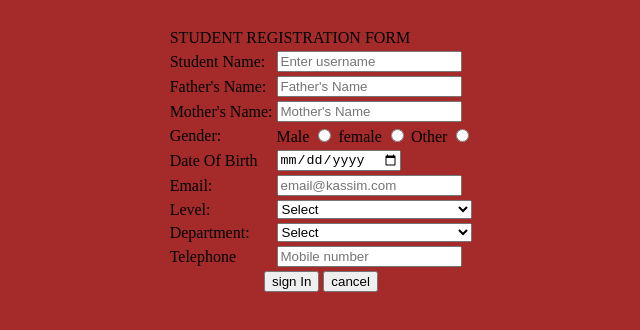
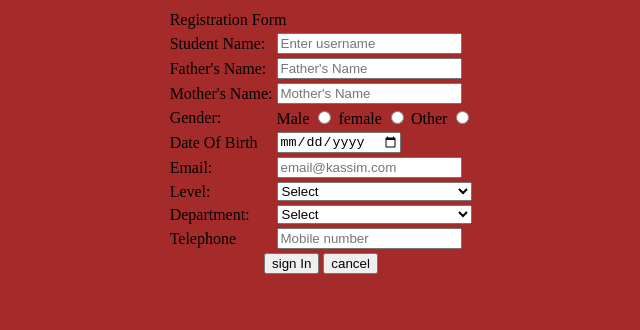
Before and after one commit to Babanmu/Babanmu, a plain HTML site: page Index.html in a window 1280 px wide. Shown: the whole page, without its empty margins (319-959 px from the left). Drawn offline with Linux system fonts and the light colour scheme.

Commit message:
Update Index.html

```diff
--- a/Index.html
+++ b/Index.html
@@ -1,23 +1,20 @@
 <!DOCTYPE html>
 <html lang="en">
-
 <head>
     <meta charset="UTF-8">
     <meta http-equiv="X-UA-Compatible" content="IE=edge">
     <meta name="viewport" content="width=device-width, initial-scale=1.0">
-    <title> STUDENT REGISTRATION FORM</title>
+    <title>Document</title>
 </head>
-
 <body>
     <center>
         <form action="" id="" class="">
             <table>
                 <tr>
                     <td colspan="2">
-                       STUDENT REGISTRATION FORM
+                        Registration Form
                     </td>
                 </tr>
-                <br>
                 <tr>
                     <td>
                         Student Name:
@@ -34,7 +31,6 @@
                         <input type="text" class="" id value=""  placeholder="Father's Name"/>
                     </td>
                 </tr>
-
                 <tr>
                     <td>
                         Mother's Name:
@@ -43,15 +39,9 @@
                         <input type="text" class="" id value="" placeholder="Mother's Name" />
                     </td>
                 </tr>
-
-
-
-
                 <tr>
-
                     <td>
                         Gender:
-
                     </td>
                     <td>
                         Male <input type="radio" name="gender" />
@@ -75,9 +65,7 @@
                         <input type="email"name="email"placeholder="email@kassim.com">
                     </td>
                 </tr>
-
                 <tr>
-
                     <td>
                         Level:
 
@@ -89,14 +77,11 @@
                            <option value="sch"> SCH</option>
                            <option value="tertiary"> TERTIARY</option>
                        </select>
-
                     </td>
                 </tr>
                 <tr>
-
                     <td>
                         Department:
-
                     </td>
                     <td>
                        <select  >
@@ -105,7 +90,6 @@
                            <option value="sch">Engineering</option>
                            <option value="tertiary">Mathematics</option>
                        </select>
-
                     </td>
                 </tr>
                 <tr>
@@ -120,28 +104,22 @@
                     <td colspan="2">
                         <center>
                             <input type="submit" value="sign In" />
-
-
                             <input type="button" value="cancel" />
                         </center>
-
                     </td>
                 </tr>
             </table>
         </form>
-
         <Style>
             .btn {
                 color: black;
                 background-color: gold;
                 border-color: rgb(158, 135, 3);
             }
-
             .btn_class {
                 height: 300px;
                 width: 100px;
             }
-
             select{
                 width: 100%;
             }
```
